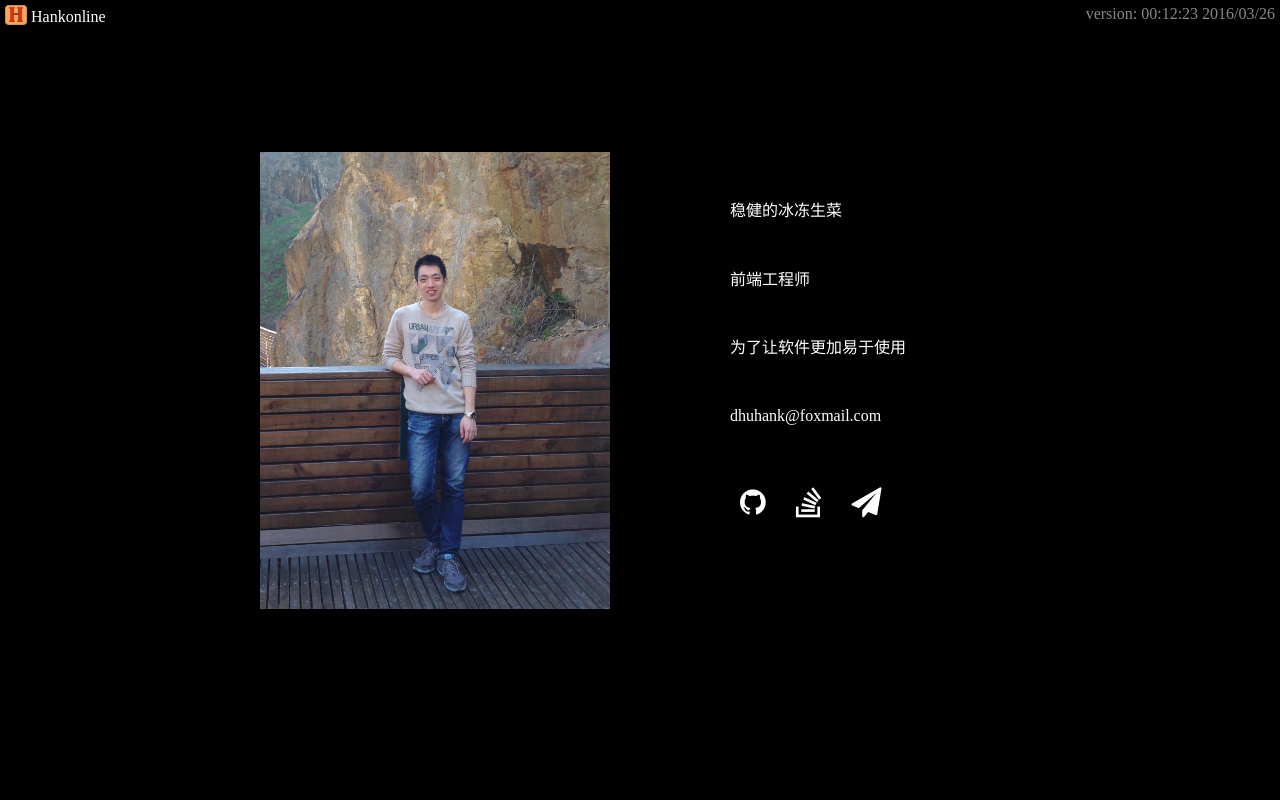
After one commit to loveinbox/myblog, a Node server app: page /aboutme.html in a window 1280 px wide. The commit adds this page. Run offline with Node 20, Linux system fonts and the light colour scheme; some libraries are stand-ins or nearby versions.

Commit message:
add about me page

```diff
--- /dev/null
+++ b/public/aboutme.html
@@ -0,0 +1,43 @@
+<!DOCTYPE html>
+<html lang="en">
+<head>
+    <meta charset="UTF-8">
+    <title>About me</title>
+    <link rel="icon" href="img/fav2.png" />
+    <link href="https://maxcdn.bootstrapcdn.com/font-awesome/4.5.0/css/font-awesome.min.css" rel="stylesheet" integrity="sha384-XdYbMnZ/QjLh6iI4ogqCTaIjrFk87ip+ekIjefZch0Y+PvJ8CDYtEs1ipDmPorQ+" crossorigin="anonymous">
+    <link rel="stylesheet" href="https://cdnjs.cloudflare.com/ajax/libs/normalize/3.0.3/normalize.min.css">
+    <link rel="stylesheet" href="./stylesheets/base.css">
+    <link rel="stylesheet" type="text/css" href="./stylesheets/aboutme.css">
+</head>
+<body>
+    <section class="main-wrapper clearfix">
+        <img class="potrait" src="img/potrait.JPG">
+        <section class="introduction">
+            <ul class="info">
+                <li class="name">
+                    稳健的冰冻生菜
+                </li>
+                <li class="ocupation">
+                    前端工程师
+                </li>
+                <li class="aim">
+                    为了让软件更加易于使用
+                </li>
+                <li class="contact">
+                    dhuhank@foxmail.com
+                </li>
+                <li class="links-li">
+                    <ul class="links clearfix">
+                        <li><a href="https://github.com/hank1732"><i class="fa fa-github"></i></a></li>
+                        <li><a href="http://stackoverflow.com/users/4754011/hank"><i class="fa fa-stack-overflow"></i></a></li>
+                        <li><a href="http://www.cnblogs.com/dhuhank/"><i class="fa fa-paper-plane"></i></a></li>
+                    </ul>
+                </li>
+            </ul>
+
+        </section>
+    </section>
+    <script src="javascripts/jquery.min.js"></script>
+    <script src="javascripts/header.js"></script>
+</body>
+</html>
--- a/public/ip.html
+++ b/public/ip.html
@@ -3,9 +3,9 @@
 <head>
     <meta charset="UTF-8">
     <title>Request Info</title>
+    <link rel="icon" href="img/fav2.png" />
     <link rel="stylesheet" href="./stylesheets/base.css">
     <link rel="stylesheet" href="./stylesheets/ip.css">
-    <link rel="icon" href="img/fav2.png" />
 </head>
 
 <body>
--- a/public/main.html
+++ b/public/main.html
@@ -36,10 +36,9 @@
             	</a>
         	</li>
             <li class="me">
-            	<a href="#">
+            	<a href="/aboutme.html">
 	        		<span>王座间</span>
 	        		<div class="font-wrapper"><i class="fa fa-glass"></i></div>
-        		<a href="#">
         	</li>
         </ul>
         <ul class="links">
@@ -48,9 +47,6 @@
             <li><a href="http://www.cnblogs.com/dhuhank/"><i class="fa fa-paper-plane"></i></a></li>
         </ul>
     </div>
-    <!-- <div class="about-me">
-
-    </div> -->
     <script src="javascripts/jquery.min.js"></script>
     <script src="javascripts/header.js"></script>
     <!-- <script src="javascripts/index.js"></script> -->
--- a/public/pages/header.html
+++ b/public/pages/header.html
@@ -1,4 +1,4 @@
-<a href="http://hankonline.cn">
+<a href="/">
     <img src="img/fav.png">
     <span>Hankonline</span>
 </a>
--- /dev/null
+++ b/public/stylesheets/aboutme.css
@@ -0,0 +1,36 @@
+body{
+    background:#000;
+}
+.main-wrapper{
+    width:760px;
+    margin: 120px auto;
+}
+img.potrait{
+    float:left;
+    width:350px;
+}
+.introduction{
+    float:left;
+    margin-left: 80px;
+    color:#fff;
+}
+.info{
+    margin-top: 50px;
+}
+.info li{
+    margin-bottom: 50px;
+}
+.links{
+    padding:0;
+    font-size: 30px;
+}
+.links li{
+    float:left;
+    padding:10px;
+    cursor:pointer;
+    color: #fff;
+    margin-right: 10px;
+}
+.links i:hover{
+    color:#0cf;
+}
```
Also changed, not shown: public/stylesheets/index.css (+0 -9 lines), public/img/potrait.JPG (added).
